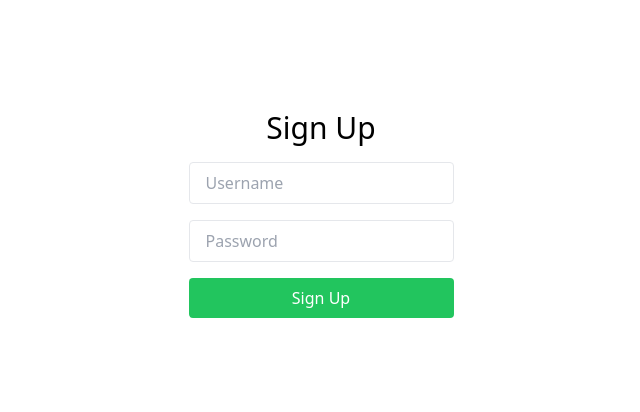
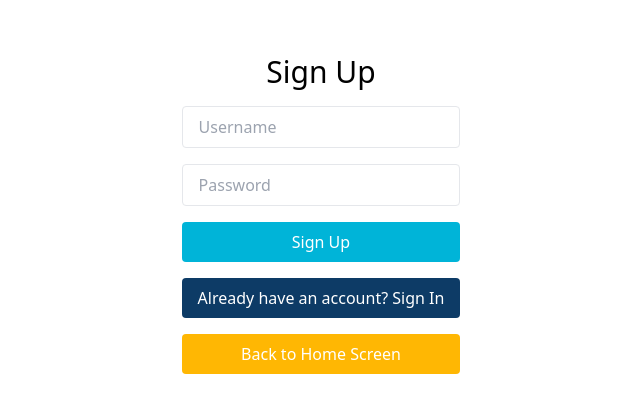
Before and after one commit to aryan-mehta05/onestop, a React (Create React App) app: page /signup in a window 1280 px wide. Shown: the part 186-598 px from the top of the page, without its empty margins (319-959 px from the left). Built offline with nearby package versions, Linux system fonts and the light colour scheme; the HTML template or start-up script is replaced by a standard one.

Commit message:
Add routes and tentative protection to all buttons

```diff
--- a/src/Auth/SignIn.tsx
+++ b/src/Auth/SignIn.tsx
@@ -41,9 +41,23 @@ const SignIn = () => {
         {errorMsg && <p className="text-red-500">{errorMsg}</p>}
         <button
           type="submit"
-          className="px-4 py-2 bg-blue-500 text-white rounded"
+          className="px-4 py-2 bg-os-blue text-white rounded"
         >
           Sign In
+        </button>
+        <button
+          type="submit"
+          className="px-4 py-2 bg-os-darkblue text-white rounded"
+          onClick={() => navigate('/signup')}
+        >
+          Don't have an account? Sign Up!
+        </button>
+        <button
+          type="submit"
+          className="px-4 py-2 bg-os-yellow text-white rounded"
+          onClick={() => navigate('/')}
+        >
+          Back to Home Screen
         </button>
       </form>
     </div>
--- a/src/Auth/SignUp.tsx
+++ b/src/Auth/SignUp.tsx
@@ -59,9 +59,23 @@ const SignUp: React.FC = () => {
         {errorMsg && <p className="text-red-500">{errorMsg}</p>}
         <button
           type="submit"
-          className="px-4 py-2 bg-green-500 text-white rounded"
+          className="px-4 py-2 bg-os-blue text-white rounded"
         >
           Sign Up
+        </button>
+        <button
+          type="submit"
+          className="px-4 py-2 bg-os-darkblue text-white rounded"
+          onClick={() => navigate('/signin')}
+        >
+          Already have an account? Sign In
+        </button>
+        <button
+          type="submit"
+          className="px-4 py-2 bg-os-yellow text-white rounded"
+          onClick={() => navigate('/')}
+        >
+          Back to Home Screen
         </button>
       </form>
     </div>
--- a/src/Home/FeedSummaryCard.tsx
+++ b/src/Home/FeedSummaryCard.tsx
@@ -1,4 +1,5 @@
-// import { useState } from "react";
+import { useState } from "react";
+import { useNavigate } from "react-router-dom";
 
 // import { FiSend } from "react-icons/fi";
 // import { FaHeart } from "react-icons/fa6";
@@ -27,6 +28,9 @@ const FeedSummaryCard = ({
   views,
 }: FeedSummaryCardProps) => {
   // const [isLiked, setIsLiked] = useState<boolean>(false);
+  const isSignedIn = false;
+  const [isFollowing, setIsFollowing] = useState<boolean>(false);
+  const navigate = useNavigate();
 
   function formatViews(views: number): string {
     if (views >= 1_000_000_000) {
@@ -97,8 +101,18 @@ const FeedSummaryCard = ({
                 <span className="text-md text-gray-300 ml-2">|</span>
               </div>
               <div>
-                <button className="bg-os-sky hover:bg-os-lightblue text-black px-3 font-semibold rounded-md">
-                  Follow
+                <button
+                  className={`px-3 font-semibold rounded-md text-black ${isFollowing ? "bg-os-yellow hover:bg-os-orange": "bg-os-sky hover:bg-os-lightblue"}`}
+                  onClick={() => {
+                    if (isSignedIn) {
+                      setIsFollowing(!isFollowing)
+                    } else {
+                      alert("You need to sign in for that!");
+                      navigate('/signin');
+                    }
+                  }}
+                >
+                  {isFollowing ? "Unfollow" : "Follow"}
                 </button>
               </div>
             </div>
--- a/src/Home/NavigationBar.tsx
+++ b/src/Home/NavigationBar.tsx
@@ -1,12 +1,12 @@
 import { TbLocationHeart } from "react-icons/tb";
 import { IoArrowForwardOutline } from "react-icons/io5";
 
-// import { useNavigate } from "react-router-dom";
+import { useNavigate } from "react-router-dom";
 
 const NavigationBar = () => {
-  const isSignedIn = true;
+  const isSignedIn = false;
   const username = "Aryan";
-  // const navigate = useNavigate();
+  const navigate = useNavigate();
 
   const navButtons = [
     {
@@ -41,7 +41,7 @@ const NavigationBar = () => {
             <button
               key={button.id}
               className="text-sm text-gray-200 tracking-wider hover:text-white uppercase font-light"
-              // onClick={() => navigate(button.link)}
+              onClick={() => navigate(button.link)}
             >
               {button.title}
             </button>
@@ -55,7 +55,7 @@ const NavigationBar = () => {
             <p className="font-bold tracking-wide text-white">
               Welcome, {username}!
             </p>
-            <button className="bg-os-red flex items-center gap-x-2 text-white px-3 py-2 rounded-md">
+            <button className="bg-os-red flex items-center gap-x-2 text-white px-3 py-2 rounded-md" onClick={() => navigate(`/feed`)}>
               Go to your feed
               <IoArrowForwardOutline className="w-4 h-4" />
             </button>
@@ -63,10 +63,10 @@ const NavigationBar = () => {
 
         ) : (
           <>
-            <button className="bg-os-red border border-os-red text-white px-3 py-2 rounded-md hover:scale-110 transition-transform">
+            <button className="bg-os-red border border-os-red text-white px-3 py-2 rounded-md hover:scale-110 transition-transform" onClick={() => navigate('/signin')}>
               Sign In
             </button>
-            <button className="bg-white border border-os-red text-os-red px-3 py-2 rounded-md hover:scale-110 transition-transform">
+            <button className="bg-white border border-os-red text-os-red px-3 py-2 rounded-md hover:scale-110 transition-transform" onClick={() => navigate('/signup')}>
               Sign Up
             </button>
           </>
```
